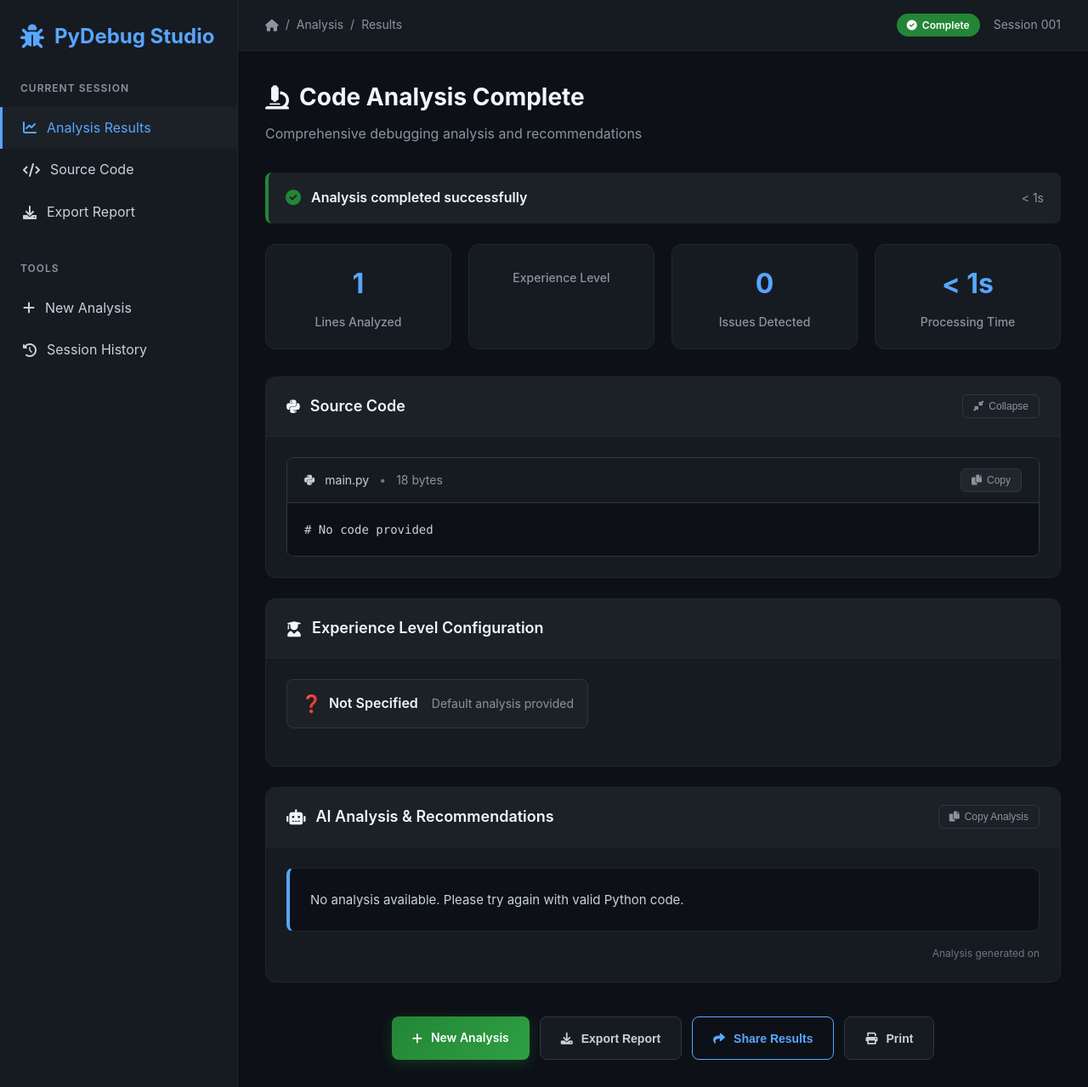
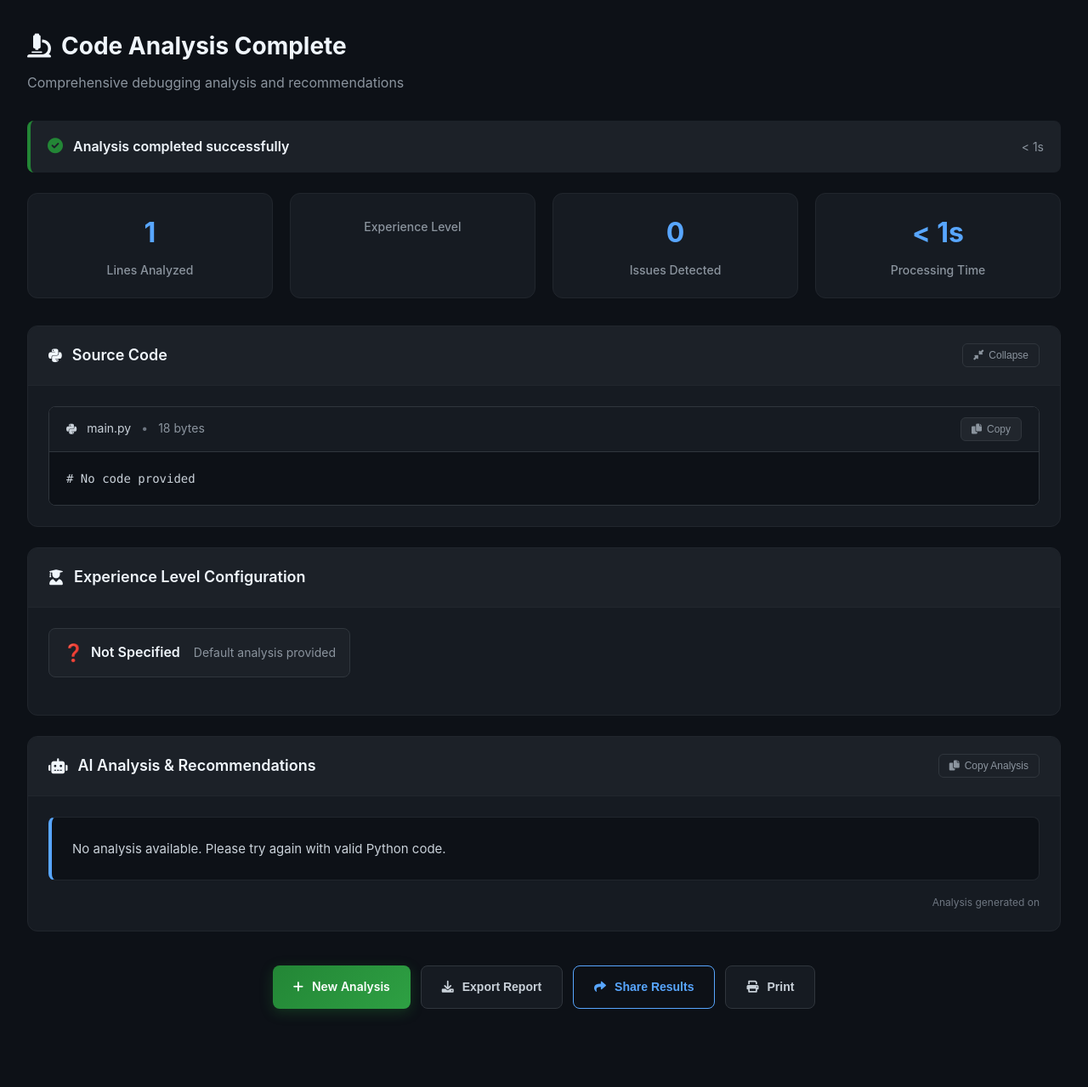
Before and after one commit to GoluKumar-Upadhyay/Python_code-debugger, a Flask app: template templates/result.html in a window 1280 px wide. Shown: the whole page at 85% size. After the commit the page ends 1194 px from the top, so only its background shows below. Run offline with Flask 3, Linux system fonts and the light colour scheme; the template is opened without the code that fills it, so the values that code supplies are empty; some libraries are stand-ins or nearby versions.

Commit message:
update index.html and result.html

```diff
--- a/templates/result.html
+++ b/templates/result.html
@@ -1,4 +1,4 @@
-<!DOCTYPE html>
+ <!DOCTYPE html>
 <html lang="en">
 <head>
     <meta charset="UTF-8">
@@ -483,60 +483,6 @@
 </head>
 <body>
     <div class="main-container">
-        <div class="sidebar">
-            <div class="logo-section">
-                <div class="logo">
-                    <i class="fas fa-bug"></i>
-                    PyDebug Studio
-                </div>
-            </div>
-
-            <div class="nav-section">
-                <div class="nav-title">Current Session</div>
-                <div class="nav-item active">
-                    <i class="fas fa-chart-line"></i>
-                    Analysis Results
-                </div>
-                <div class="nav-item">
-                    <i class="fas fa-code"></i>
-                    Source Code
-                </div>
-                <div class="nav-item">
-                    <i class="fas fa-download"></i>
-                    Export Report
-                </div>
-            </div>
-
-            <div class="nav-section">
-                <div class="nav-title">Tools</div>
-                <div class="nav-item">
-                    <i class="fas fa-plus"></i>
-                    New Analysis
-                </div>
-                <div class="nav-item">
-                    <i class="fas fa-history"></i>
-                    Session History
-                </div>
-            </div>
-        </div>
-
-        <div class="main-content">
-            <div class="header-bar">
-                <div class="breadcrumb">
-                    <i class="fas fa-home"></i>
-                    <span>/</span>
-                    <span>Analysis</span>
-                    <span>/</span>
-                    <span>Results</span>
-                </div>
-                <div class="session-info">
-                    <div class="status-badge">
-                        <i class="fas fa-check-circle"></i>
-                        Complete
-                    </div>
-                    <span style="color: #8b949e;">Session {{ session_id|default('001') }}</span>
-                </div>
-            </div>
 
             <div class="results-container">
                 <div class="results-header">
```
Also changed, not shown: templates/index.html (+21 -26 lines).
